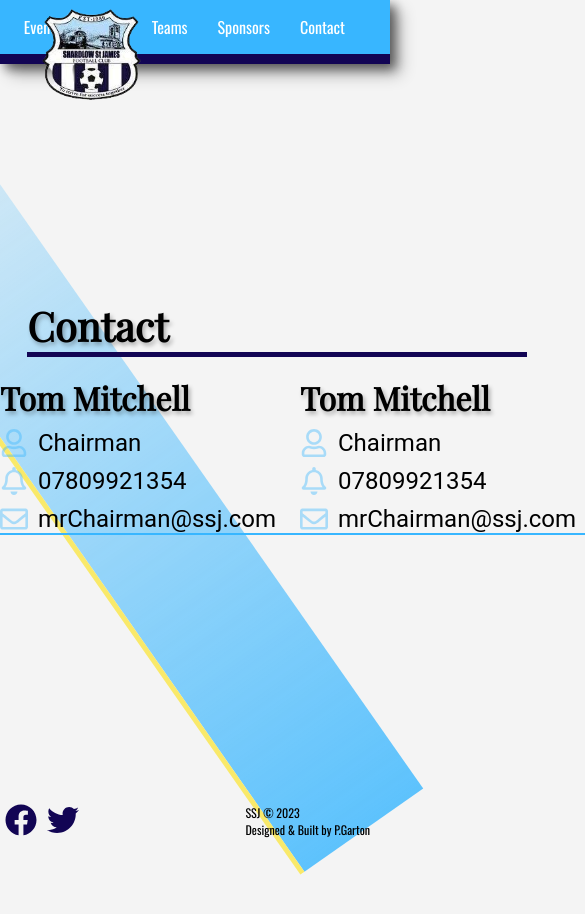
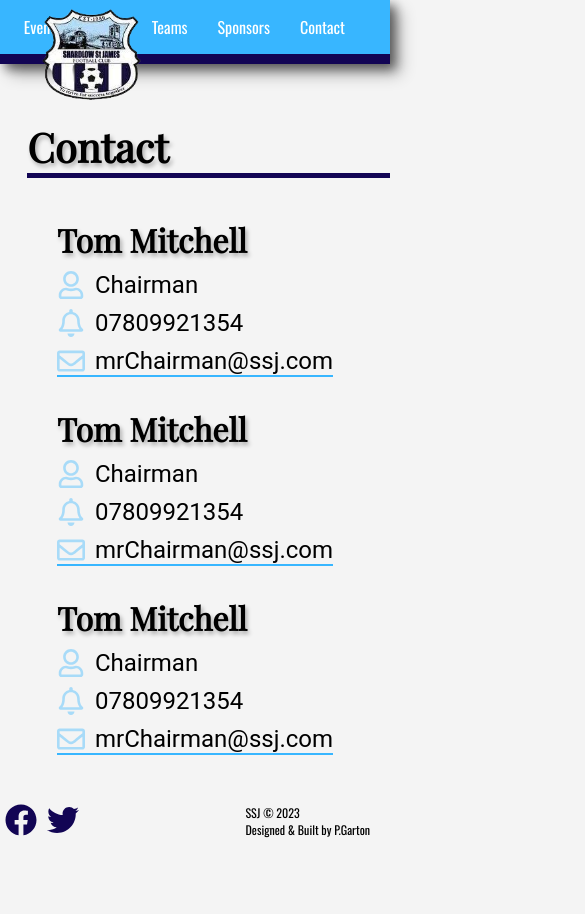
Before and after one commit to paulg44/shardlow_st_james, a React (Create React App) app in the folder ssj/: page /contact in a window 390 px wide. Shown: the top 914 px of the page, 585 px wide, since content can reach past the window. Before the commit the page ends 875 px from the top, so only its background shows below. Built offline with nearby package versions, Linux system fonts and the light colour scheme.

Commit message:
add media to contact page

```diff
--- a/ssj/src/Components/Pages/Contact/Contact.css
+++ b/ssj/src/Components/Pages/Contact/Contact.css
@@ -29,3 +29,25 @@
   border-right: 5px solid var(--yellow);
   border-left: none;
 }
+
+@media (max-width: 1000px) {
+  .contact {
+    display: block;
+  }
+
+  .contact h3 {
+    width: auto;
+    margin-top: 120px;
+  }
+
+  .contactPersonsList {
+    display: flex;
+    flex-direction: column;
+    align-items: center;
+    justify-content: center;
+  }
+
+  .contactObject {
+    display: none;
+  }
+}
--- a/ssj/src/Components/Pages/Contact/ContactPerson/ContactPerson.css
+++ b/ssj/src/Components/Pages/Contact/ContactPerson/ContactPerson.css
@@ -25,3 +25,9 @@ h6 {
   font-size: 1.75rem;
   color: var(--light-blue);
 }
+
+@media (max-width: 1000px) {
+  .contactPerson h6 {
+    margin-top: 20px;
+  }
+}
```
